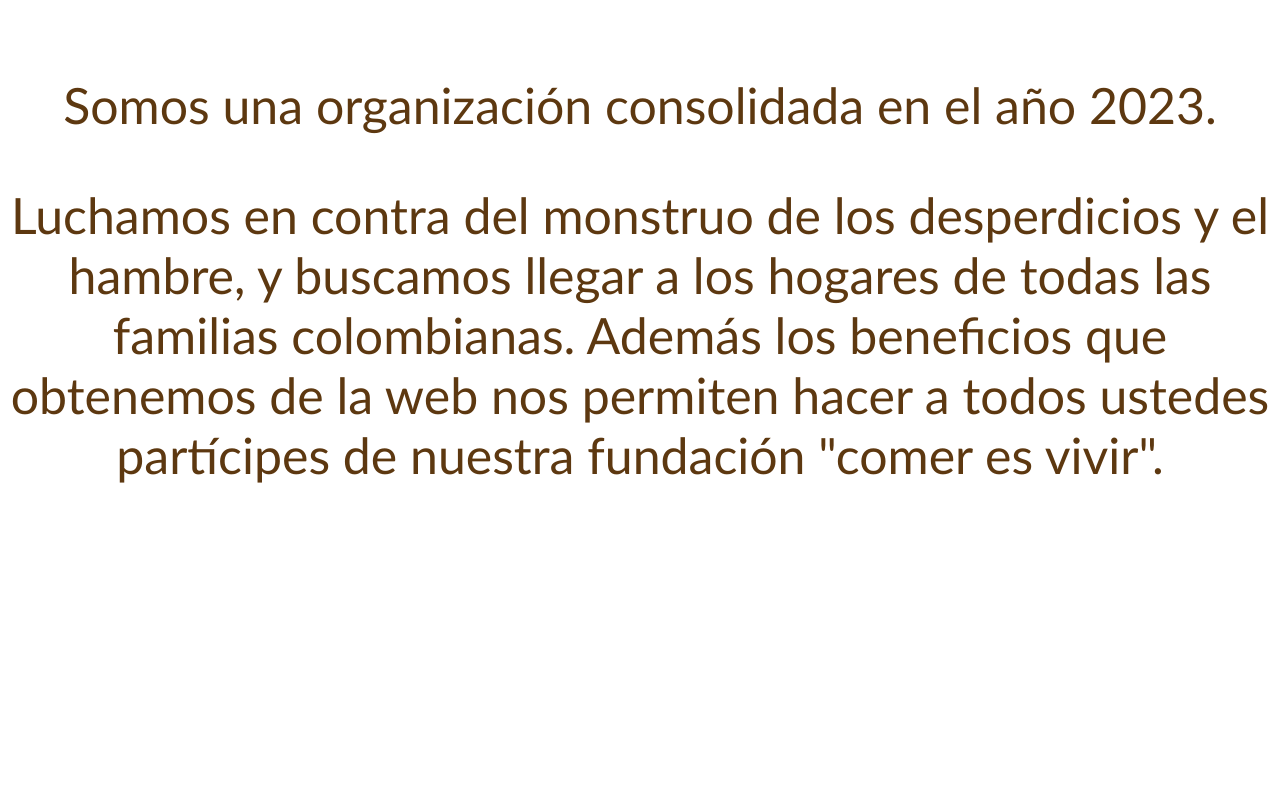
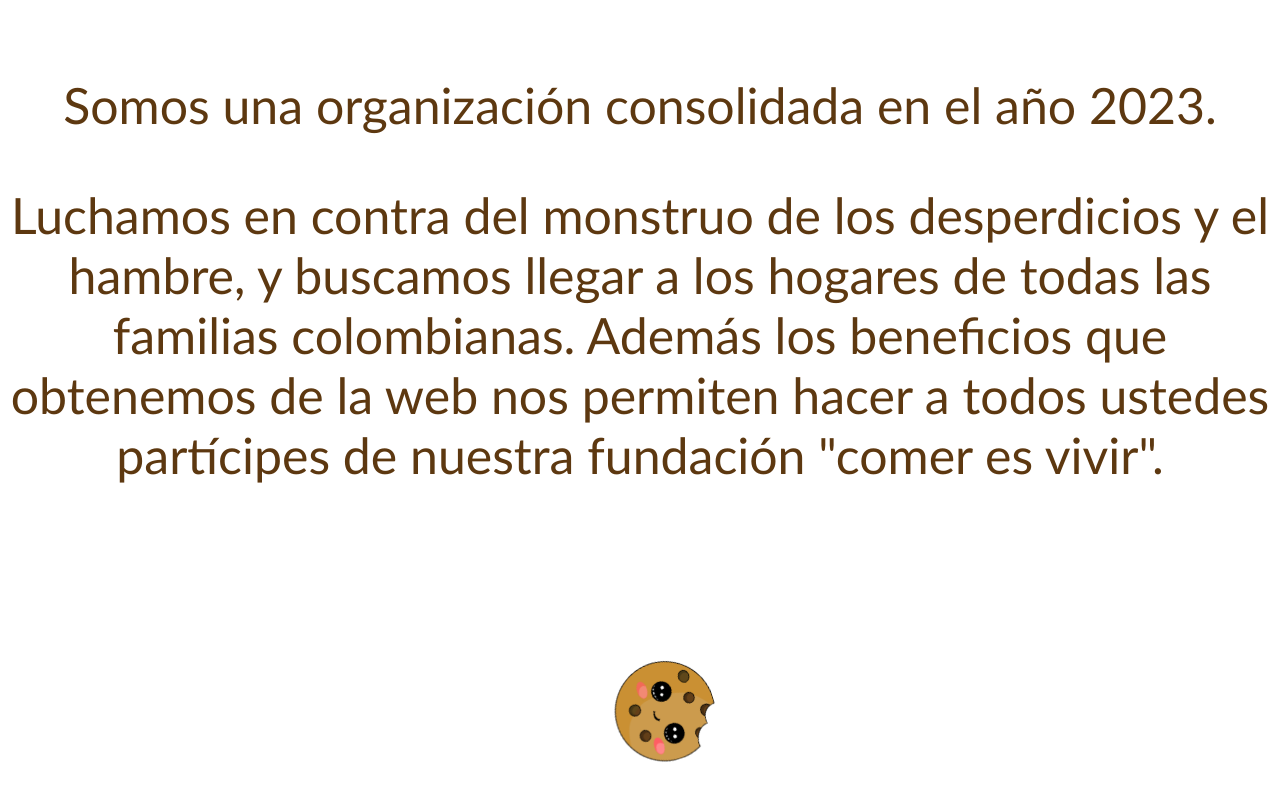
Before and after one commit to LauraFranco404/Amadores_izquierdosos, a React (Create React App) app: page /about in a window 1280 px wide. Shown: the part 240-1040 px from the top of the page. Built offline with nearby package versions, Linux system fonts and the light colour scheme.

Commit message:
MOD más mierda

```diff
--- a/src/pages/Home/About/About.css
+++ b/src/pages/Home/About/About.css
@@ -5,3 +5,31 @@
     text-align: center;
     padding: 0%;
 }
+
+.imagenrodando {
+    margin-top: 100px;
+    width: 100px; /* Ajusta el tamaño según tus necesidades */
+    height: 100px;
+    background-size: cover;
+    position: relative;
+    animation: girarYRodar 4s linear infinite; /* Cambia la duración y otras propiedades según tus preferencias */
+  }
+
+  /* Definir la animación de giro y rodado */
+  @keyframes girarYRodar {
+    0% {
+      transform: rotate(0deg) translateX(0);
+    }
+    25% {
+      transform: rotate(720deg) translateX(50px); /* Rota 720 grados y se mueve hacia la derecha */
+    }
+    50% {
+      transform: rotate(1440deg) translateX(100px);
+    }
+    75% {
+      transform: rotate(2160deg) translateX(-50px); /* Rota 2160 grados y se mueve hacia la izquierda */
+    }
+    100% {
+      transform: rotate(2880deg) translateX(0);
+    }
+  }
--- a/src/pages/Home/About/About.js
+++ b/src/pages/Home/About/About.js
@@ -1,6 +1,11 @@
 import "./About.css"
 import Barra from "../../../components/Barra/Barra"
 
+const Galletafeli = () => {
+  return(
+    <img src="/galletafeli.png" alt="Icono" className="imagenrodando"/>
+    )
+}
 
 function About() {
   return (
@@ -16,7 +21,9 @@ function About() {
             Luchamos en contra del monstruo de los desperdicios y el hambre, y buscamos llegar a los hogares de todas las familias colombianas.
             Además los beneficios que obtenemos de la web nos permiten hacer a todos ustedes partícipes de nuestra fundación "comer es vivir".
       </div>
+      <Galletafeli className = "imagenrodando"/>
     </div>
+
   )
 };
 
--- a/src/pages/Home/Login/Login.css
+++ b/src/pages/Home/Login/Login.css
@@ -66,7 +66,7 @@ input{
 .errorNoUser{
     font-family: 'Gill Sans', 'Gill Sans MT', Calibri, 'Trebuchet MS', sans-serif;
     color: #8B2D18;
-    font-size: 50px;
+    font-size: 40px;
 }
 
 /*space between*/
--- a/src/pages/Home/Login/Login.js
+++ b/src/pages/Home/Login/Login.js
@@ -21,8 +21,8 @@ function Login() {
     if(pass.trim() === ""){
       setMostrarErrorPass(true)
       setTimeout(() => {
-        setMostrarErrorPass(false)
-      })
+        setMostrarErrorPass(false);
+      }, 3000);
     }
 
 };
@@ -45,7 +45,11 @@ function Login() {
         </div>
         <div>
           <div className="celda">
-            <input type="password" placeholder="Contraseña" />
+            <input type="password"
+            placeholder="Contraseña"
+            value={pass}
+            onChange={(e) => setPass(e.target.value)}
+            />
           </div>
         </div>
       </div>
@@ -61,6 +65,11 @@ function Login() {
           Ingresa un nombre de usuario
         </p>
       )}
+      {mostrarErrorPass &&(
+        <p className="errorNoUser">
+          Ingresa una contraseña
+        </p>
+      )}
     </div>
 )};
 
```
Also changed, not shown: public/galletafeli.png (added).
